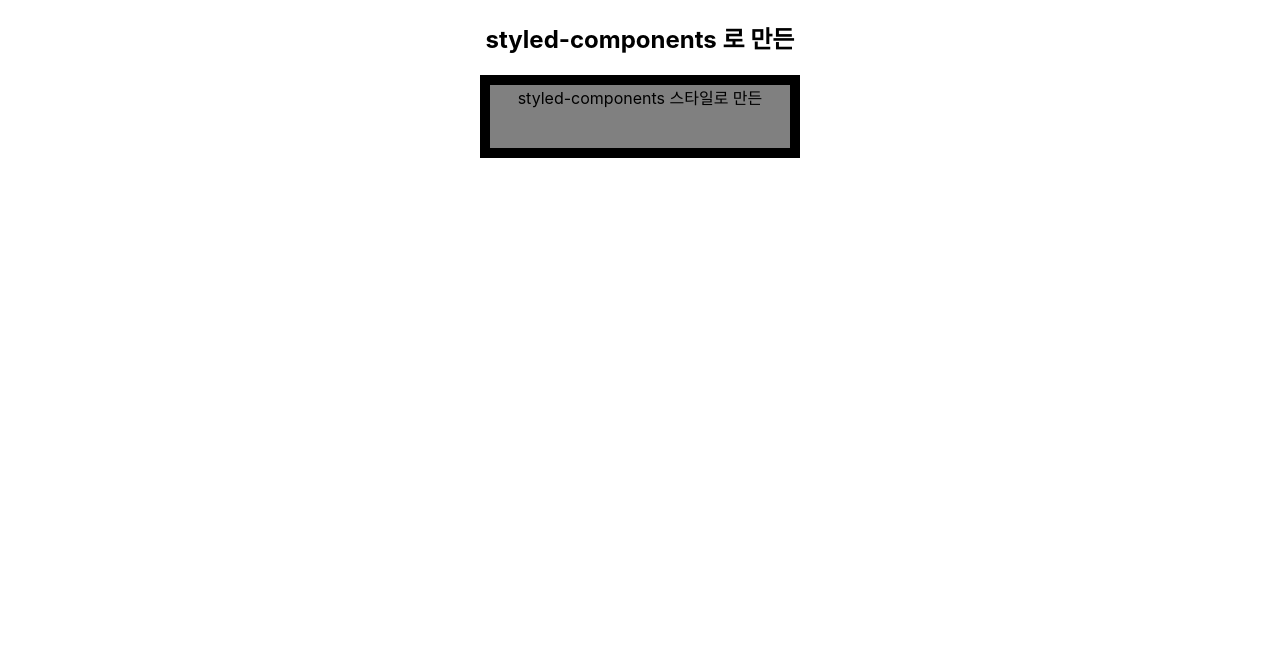
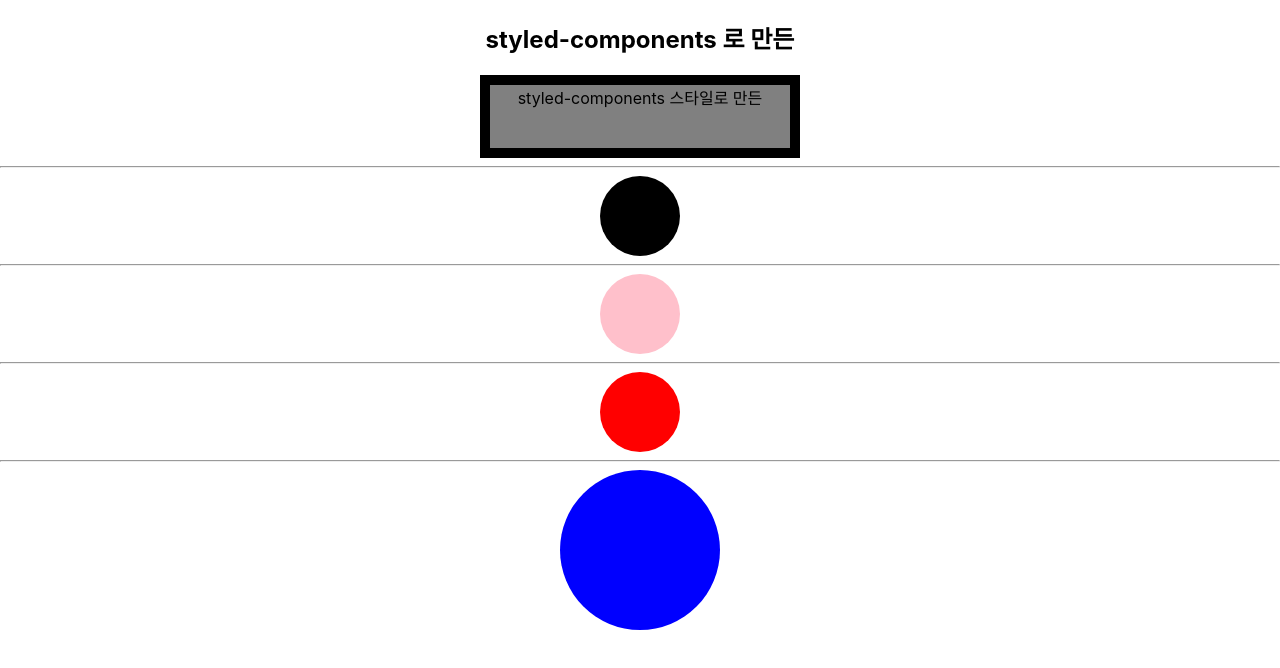
Before and after one commit to ksklaura/Vue_React_Practice, a React (Create React App) app in the folder React/rt20.create-reate-project/reactprj01/: page / in a window 1280 px wide. Shown: the top 668 px of the page. Built offline with nearby package versions, Linux system fonts and the light colour scheme.

Commit message:
22.12.11 13:50

```diff
--- a/React/rt20.create-reate-project/reactprj01/src/containers/styled/CompStyle.js
+++ b/React/rt20.create-reate-project/reactprj01/src/containers/styled/CompStyle.js
@@ -22,6 +22,33 @@ const StyledCompStyle = styled.div`
     height: 63px;
     width: 300px;
   }
+
+  .circle {
+    width: 5rem;
+    height: 5rem;
+    background: black;
+    border-radius: 50%;
+    margin: auto;
+  }
+`;
+
+// 단축키 : styled
+// import styled, { css } from 'styled-components';
+const StyledCircle = styled.div`
+  /* https://styled-components.com/docs/basics#adapting-based-on-props */
+    width: 5rem;
+    height: 5rem;
+    background: ${(props) => props.color || 'pink'};
+    border-radius: 50%;
+    margin: auto;
+
+    ${(props) =>
+      props.huge &&
+      css`
+        width: 10rem;
+        height: 10rem;
+      `}
+  }
 `;
 
 function CompStyle({ ...props }) {
@@ -29,6 +56,18 @@ function CompStyle({ ...props }) {
     <StyledCompStyle>
       <h2>styled-components 로 만든</h2>
       <div className="App">styled-components 스타일로 만든</div>
+      <hr />
+
+      <div className="circle"></div>
+      <hr />
+
+      <StyledCircle></StyledCircle>
+      <hr />
+
+      <StyledCircle color={'red'}></StyledCircle>
+      <hr />
+
+      <StyledCircle color={'blue'} huge={true}></StyledCircle>
     </StyledCompStyle>
   );
 }
```
